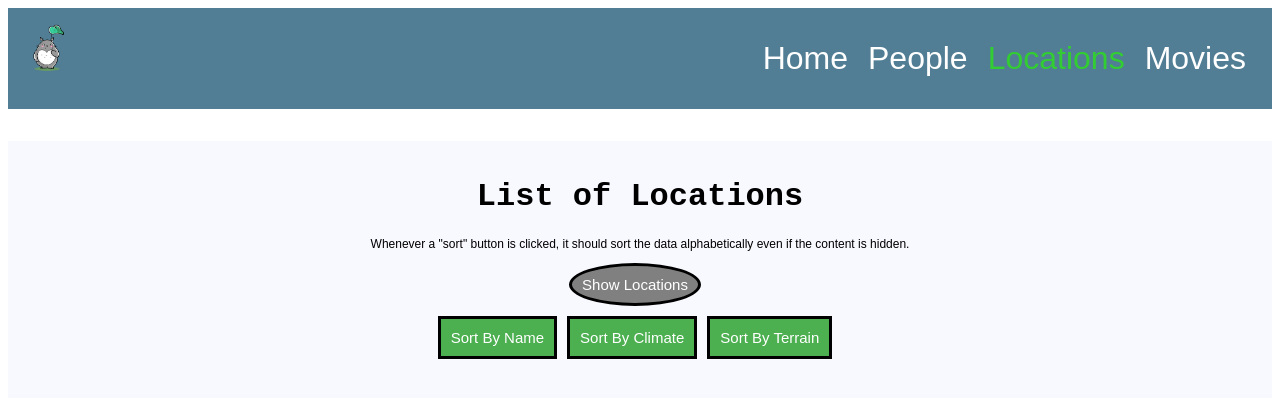
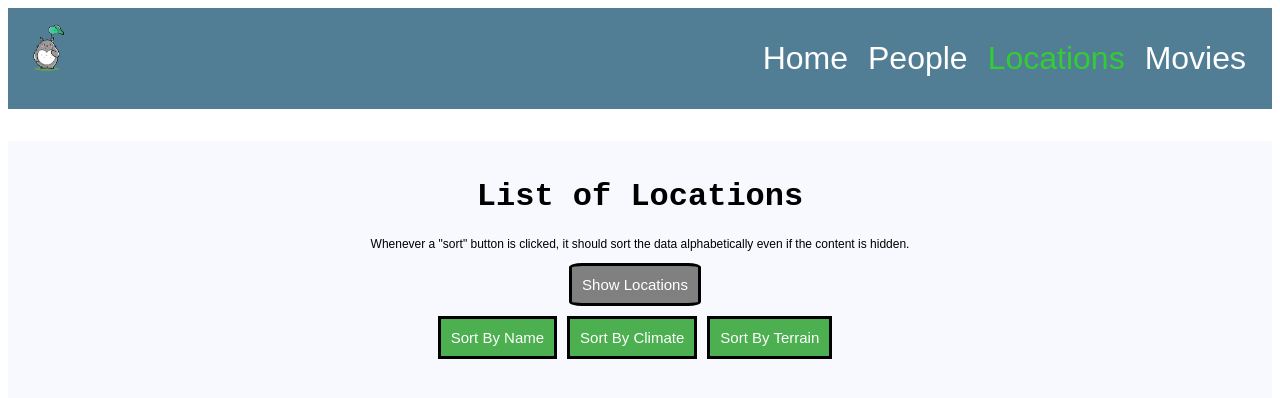
Before and after one commit to joinpursuit/9-2-module-three-assessment, a React (Create React App) app: page /locations in a window 1280 px wide. Shown: the top 398 px of the page. Built offline with nearby package versions, Linux system fonts and the light colour scheme.

Commit message:
changed border radius of hide button

```diff
--- a/src/Components/Locations.js
+++ b/src/Components/Locations.js
@@ -112,7 +112,7 @@ const buttonInstructionsStyle= {
 }
 
 const buttonHIDE= {
-    borderRadius: "50%",
+    borderRadius: "10%",
     backgroundColor:"gray",
     marginBottom:"10px"
 
```
